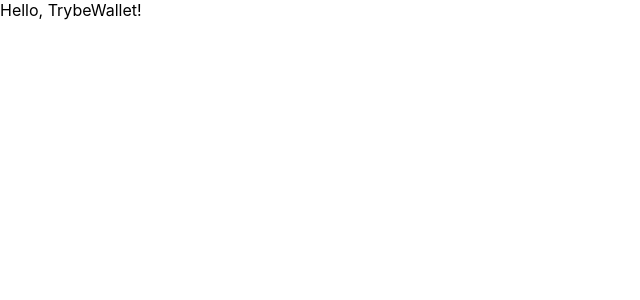
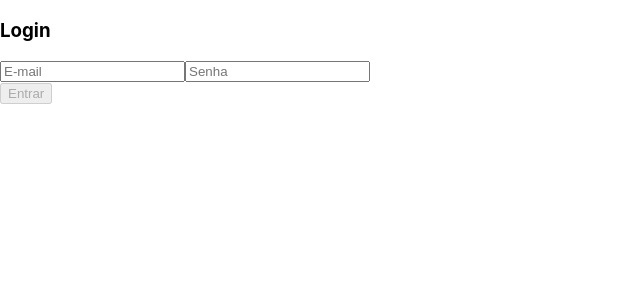
Before and after one commit to Danilo-Couto/my-wallet, a React (Create React App) app: page / in a window 1280 px wide. Shown: the top 300 px of the page, without its empty margins (0-640 px from the left). Built offline with nearby package versions, Linux system fonts and the light colour scheme.

Commit message:
requisto 1

```diff
--- a/package.json
+++ b/package.json
@@ -3,6 +3,7 @@
   "version": "0.1.0",
   "private": true,
   "dependencies": {
+    "@testing-library/dom": "^8.11.1",
     "@testing-library/jest-dom": "4.2.4",
     "@testing-library/react": "10.0.4",
     "@testing-library/user-event": "7.2.1",
@@ -14,7 +15,7 @@
     "react-router-dom": "5.2.0",
     "react-scripts": "3.4.3",
     "redux": "4.0.5",
-    "redux-devtools-extension": "^2.13.8",
+    "redux-devtools-extension": "^2.13.9",
     "redux-thunk": "2.3.0",
     "stylelint-order": "4.1.0"
   },
--- a/src/App.js
+++ b/src/App.js
@@ -1,7 +1,15 @@
 import React from 'react';
+import { Route, Switch } from 'react-router-dom';
+import Login from './pages/Login';
+import Wallet from './pages/Wallet';
 
 function App() {
-  return <div>Hello, TrybeWallet!</div>;
+  return (
+    <Switch>
+      <Route path="/" component={ Login } />
+      <Route path="/carteira" component={ Wallet } />
+    </Switch>
+  );
 }
 
 export default App;
--- a/src/actions/index.js
+++ b/src/actions/index.js
@@ -1 +1,7 @@
 // Coloque aqui suas actions
+export const LOGIN = 'LOGIN';
+
+export const loginAction = (payload) => ({
+  type: LOGIN,
+  payload,
+});
--- a/src/index.js
+++ b/src/index.js
@@ -2,17 +2,15 @@
 import ReactDOM from 'react-dom';
 import { BrowserRouter } from 'react-router-dom';
 import './index.css';
+import { Provider } from 'react-redux';
 import App from './App';
-import * as serviceWorker from './serviceWorker';
+import store from './store';
 
 ReactDOM.render(
   <BrowserRouter>
-    <App />
+    <Provider store={ store }>
+      <App />
+    </Provider>
   </BrowserRouter>,
   document.getElementById('root'),
 );
-
-// If you want your app to work offline and load faster, you can change
-// unregister() to register() below. Note this comes with some pitfalls.
-// Learn more about service workers: https://bit.ly/CRA-PWA
-serviceWorker.unregister();
--- a/src/pages/Login.js
+++ b/src/pages/Login.js
@@ -1,9 +1,91 @@
+import PropTypes from 'prop-types';
 import React from 'react';
+import { connect } from 'react-redux';
+import { Component } from 'react/cjs/react.production.min';
+import { loginAction } from '../actions';
 
-class Login extends React.Component {
+class Login extends Component {
+  constructor() {
+    super();
+    this.state = {
+      email: '',
+      senha: '',
+    };
+  }
+
+  submitLogin = () => {
+    const { history, setLogin } = this.props;
+    const { email } = this.state;
+    setLogin(email);
+    history.push('/carteira');
+    this.setState({
+      email: '',
+    });
+  };
+
+  emailValid = () => {
+    const { email } = this.state;
+    const regex = /^\w+([-+.']\w+)*@\w+([-.]\w+)*\.\w+([-.]\w+)*$/;
+    if (regex.test(email)) {
+      return true;
+    }
+    return false;
+  }
+
   render() {
-    return <div>Login</div>;
+    const { senha } = this.state;
+    const minLengthPass = 6;
+
+    const enabled = this.emailValid()
+    && senha.length >= minLengthPass;
+
+    return (
+      <div className="Login">
+        <h3 className="text-center">Login</h3>
+        <section className="login-inputs">
+          <input
+            type="email"
+            onChange={ (e) => this.setState({ email: e.target.value }) }
+            placeholder="E-mail"
+            data-testid="email-input"
+            required
+          />
+          <input
+            type="password"
+            onChange={ (e) => this.setState({ senha: e.target.value }) }
+            placeholder="Senha"
+            data-testid="password-input"
+            required
+            minLength={ 6 }
+          />
+        </section>
+        <div className="link">
+          <button
+            type="button"
+            disabled={ !enabled }
+            onClick={ this.submitLogin }
+          >
+            Entrar
+          </button>
+        </div>
+      </div>
+    );
   }
 }
 
-export default Login;
+Login.propTypes = {
+  history: PropTypes.shape({
+    push: PropTypes.func,
+  }),
+  setRegister: PropTypes.func,
+}.isrequired;
+
+/* const mapStateToProps = (state) => (state.userReducer); */
+
+const mapDispatchToProps = (dispatch) => ({
+  setLogin: (payload) => dispatch(loginAction(payload)),
+});
+
+export default connect(null, mapDispatchToProps)(Login);
+
+// email validation regex: https://pt.stackoverflow.com/questions/1386/express%C3%A3o-regular-para-valida%C3%A7%C3%A3o-de-e-mail
--- a/src/reducers/index.js
+++ b/src/reducers/index.js
@@ -1,5 +1,12 @@
-// import user from './user';
-// import wallet from './wallet';
+import { combineReducers } from 'redux';
+import user from './user';
+import wallet from './wallet';
 
 // Configure os seus reducers.
 // ATENÇÃO: você obrigatoriamente tem que utilizar as chaves "user" e "wallet" no seu estado global
+
+const rootReducers = combineReducers({
+  user,
+});
+
+export default rootReducers;
--- a/src/reducers/user.js
+++ b/src/reducers/user.js
@@ -1 +1,19 @@
+import { LOGIN } from '../actions';
+
 // Esse reducer será responsável por tratar as informações da pessoa usuária
+const INITIAL_STATE = {
+  user: {
+    email: '',
+  },
+};
+
+function userReducer(state = INITIAL_STATE, action) {
+  switch (action.type) {
+  case LOGIN:
+    return { ...state, email: action.payload }; //    return { ...state, user: { email: action.payload } };
+  default:
+    return state;
+  }
+}
+
+export default userReducer;
--- a/src/reducers/wallet.js
+++ b/src/reducers/wallet.js
@@ -1 +1,17 @@
 // Esse reducer será responsável por tratar o todas as informações relacionadas as despesas
+// Esse reducer será responsável por tratar as informações da pessoa usuária
+const INITIAL_STATE = {
+  wallet: {
+    currencies: [],
+    expenses: [],
+  },
+};
+
+function wallet(state = INITIAL_STATE, action) {
+  switch (action.type) {
+  default:
+    return state;
+  }
+}
+
+export default wallet;
--- /dev/null
+++ b/src/store/index.js
@@ -0,0 +1,11 @@
+import { applyMiddleware, createStore } from 'redux';
+import { composeWithDevTools } from 'redux-devtools-extension';
+import thunk from 'redux-thunk';
+import rootReducer from '../reducers';
+
+const store = createStore(
+  rootReducer,
+  composeWithDevTools(applyMiddleware(thunk)),
+);
+
+export default store;
```
Also changed, not shown: 1 other file (tests, documents, lock files or other folders).
